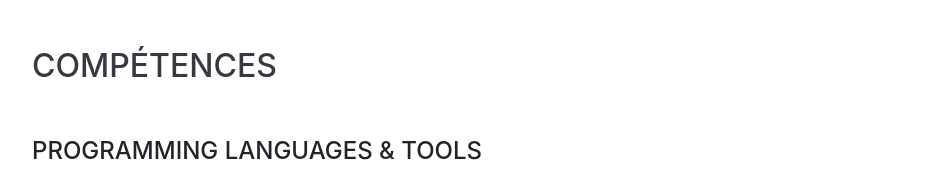
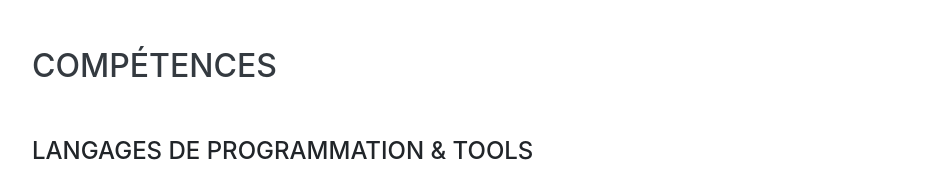
Before and after one commit to agnesarth/CV-test-2, a website with bundled scripts: page index.html in a window 1280 px wide. Shown: the part 3140-3322 px from the top of the page, without its empty margins (288-1233 px from the left). Built offline with nearby package versions, Linux system fonts and the light colour scheme; files whose address does not match are found by name; a web font is replaced by a local one.

Commit message:
Changement Compétences dans html

```diff
--- a/index.html
+++ b/index.html
@@ -224,7 +224,7 @@
       <div class="w-100">
         <h2 class="mb-5">Compétences</h2>
 
-        <div class="subheading mb-3">Programming Languages &amp; Tools</div>
+        <div class="subheading mb-3">Langages de programmation &amp; Tools</div>
         <ul class="list-inline dev-icons">
           <li class="list-inline-item">
             <i class="fab fa-html5"></i>
```
